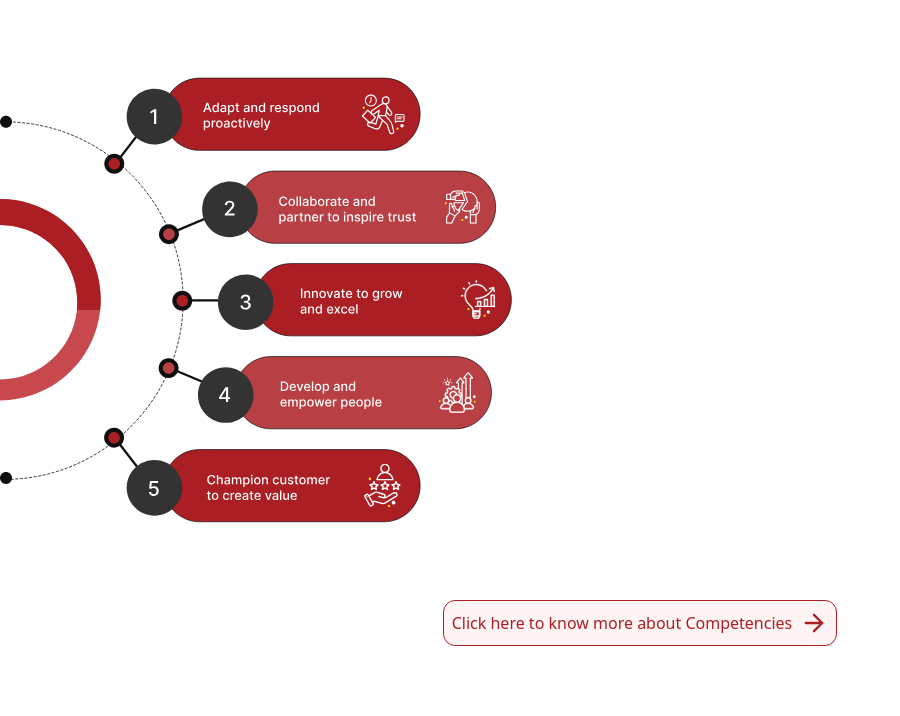
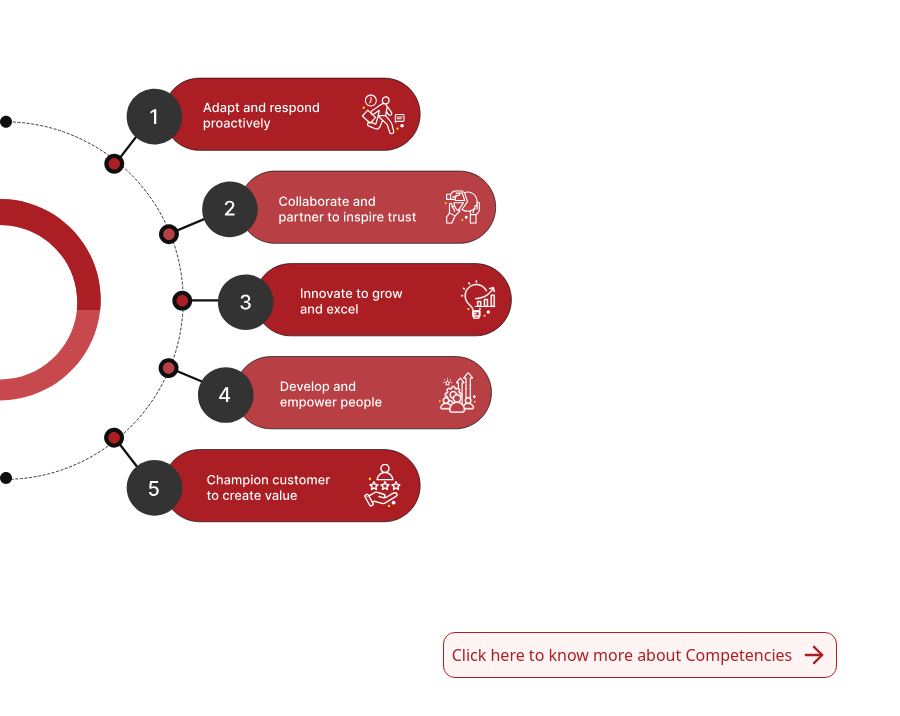
Before and after one commit to AnzarBaig/abg-competency, a Next.js app: page / in a window 1280 px wide. Shown: the top 716 px of the page, without its empty margins (0-900 px from the left). Built offline with nearby package versions, Linux system fonts and the light colour scheme.

Commit message:
competency work 5

```diff
--- a/src/pages/index.js
+++ b/src/pages/index.js
@@ -16,9 +16,11 @@ function Index() {
   return (
 
     <>
-      <HomeSvgComp />
-      <div className='flex flex-row items-center justify-center' onClick={() => handleClick()}>
-        <ArrowRightIcon name={"Click here to know more about Competencies"} />
+      <div className="flex flex-col space-y-8">
+        <HomeSvgComp />
+        <div className='flex flex-row items-center justify-center' onClick={() => handleClick()}>
+          <ArrowRightIcon name={"Click here to know more about Competencies"} />
+        </div>
       </div>
     </>
   )
```
